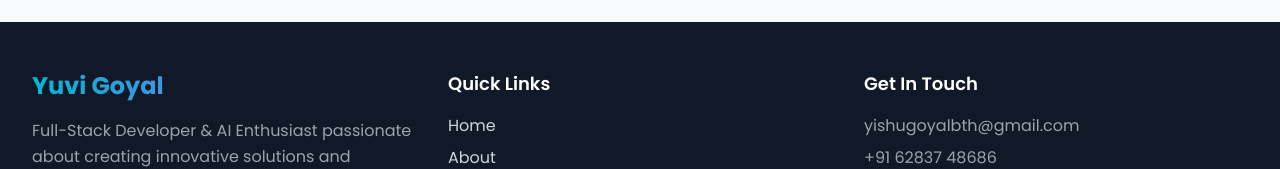
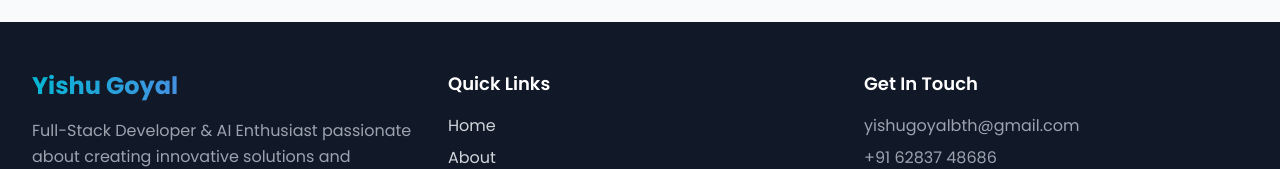
Before and after one commit to yishugoyal/Developer-Portfolio, a React (Vite) app: page / in a window 1280 px wide. Shown: the part 6418-6587 px from the top of the page. Built offline with nearby package versions, Linux system fonts and the light colour scheme.

Commit message:
Update Footer.tsx

```diff
--- a/src/components/Footer.tsx
+++ b/src/components/Footer.tsx
@@ -22,7 +22,7 @@
       <div className="max-w-7xl mx-auto px-4 sm:px-6 lg:px-8">
         <div className="grid md:grid-cols-3 gap-8 mb-8">
           <div>
-            <h3 className="text-2xl font-bold text-white mb-4 text-gradient">Yuvi Goyal</h3>
+            <h3 className="text-2xl font-bold text-white mb-4 text-gradient">Yishu Goyal</h3>
             <p className="text-gray-400 leading-relaxed">
               Full-Stack Developer & AI Enthusiast passionate about creating innovative solutions
               and contributing to open source.
```
